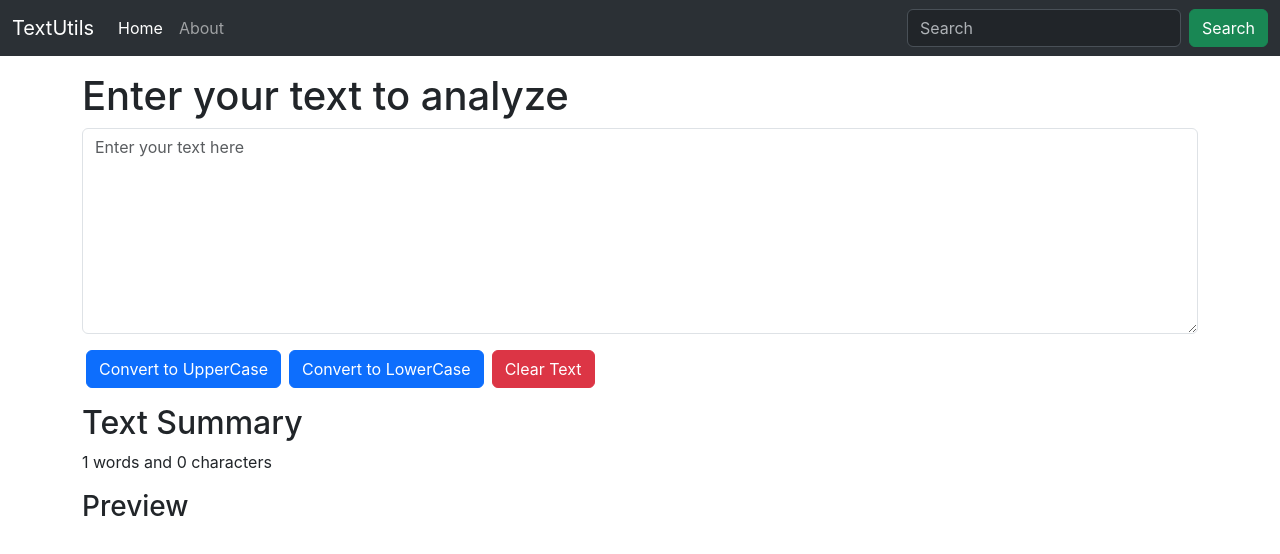
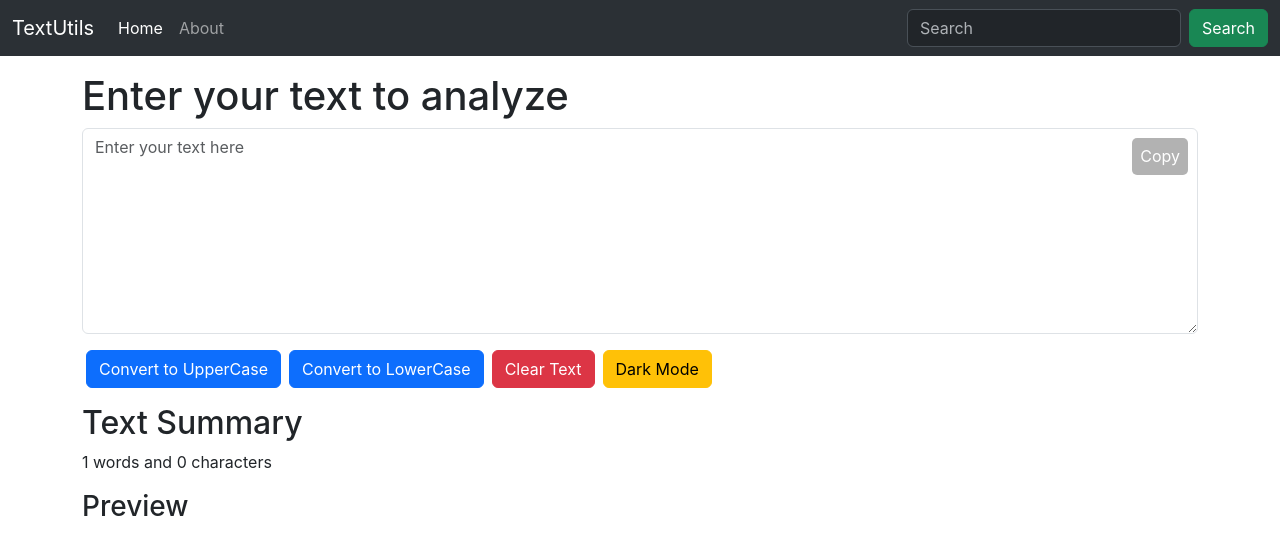
Before and after one commit to arman2tahir/text-utils, a React (Create React App) app: page / in a window 1280 px wide. Shown: the top 554 px of the page. Built offline with nearby package versions, Linux system fonts and the light colour scheme.

Commit message:
dark mode enabled

```diff
--- a/src/components/TextForm.js
+++ b/src/components/TextForm.js
@@ -1,8 +1,19 @@
-import React, { useState } from 'react'
+import React, { useEffect, useState } from 'react'
 
 export default function TextForm() {
 
     const [text, setText] = useState("");
+    const [visible, setvisible] = useState(false);
+
+    const [isDark, setIsDark] = useState(true);
+
+    useEffect(()=>{
+        if (isDark === "light"){
+            document.body.classList.add("dark");
+        }else {
+            document.body.classList.remove("dark")
+        }
+    })
 
     const UpClick = () =>{
         let newText = text.toUpperCase();
@@ -19,26 +30,66 @@ export default function TextForm() {
         setText(newtext)
     }
 
+    const copyText =  () =>{
+        navigator.clipboard.writeText(text);
+
+        setvisible(true)
+
+        setTimeout(() => {
+            setvisible(false)
+        }, 1500);
+    }
+
     const changehandler = (event) =>{
         setText(event.target.value);
     }
 
+    let copyBtn={
+        background: "rgba(0,0,0,.3)",
+        color: "white",
+        opacity: 1,
+        padding: "0.4rem 0.5rem",
+        position: "absolute",
+        transition: "opacity .2s ease-in-out",
+        border: "none",
+        borderRadius: "5px",
+        top: "10px",
+        right: "10px"
+    }
+
+    let copytext={
+        background: "black",
+        color: "white",
+        position: "absolute",
+        padding: "5px 20px",
+        borderRadius: "5px",
+        bottom: "-12px",
+        left: "50%",
+        transition: "opacity .2s ease-in-out",
+    }
+
+    const DarkMode = () =>{
+        setIsDark(isDark === "light" ? "dark" : "light")
+    }
   return (
     <>
-    <div className="container my-3">
-        <div className="mb-3">
+        <div className="container my-3" >
             <h1>Enter your text to analyze</h1>
-            <textarea className="form-control" value={text} onChange={changehandler} placeholder='Enter your text here' id="exampleFormControlTextarea1" rows="8"></textarea>
+            <div className="mb-3" style={{position: "relative"}}>
+                <textarea className="form-control" data-bs-theme={isDark === "light" ? "dark" : "light"} value={text} onChange={changehandler} placeholder='Enter your text here' id="exampleFormControlTextarea1" rows="8"></textarea>
+                <button className='copy-text' style={copyBtn} onClick={copyText}>Copy</button>
+                {visible && <p style={copytext}>Copied!</p>}
             </div>
             <button className="btn btn-primary mx-1" onClick={UpClick}>Convert to UpperCase</button>
             <button className="btn btn-primary mx-1" onClick={LowClick}>Convert to LowerCase</button>
             <button className="btn btn-danger mx-1" onClick={clearClick}>Clear Text</button>
+            <button className="btn btn-warning mx-1" onClick={DarkMode}>{isDark === "light" ? "Light Mode" : "Dark Mode"}</button>
         </div>
         <div className="container">
             <h2>Text Summary</h2>
             <p>{text.split(" ").length} words and {text.length} characters</p>
             <h3>Preview</h3>
-        <p>{text}</p>
+            <p style={{wordWrap: "break-word"}}>{text}</p>
         </div>
     </>
 
--- a/src/index.css
+++ b/src/index.css
@@ -11,3 +11,8 @@ code {
   font-family: source-code-pro, Menlo, Monaco, Consolas, 'Courier New',
     monospace;
 }
+
+body.dark{
+  color: white;
+  background: black;
+}
```
Lines whose indentation alone changed are shown as unchanged.
